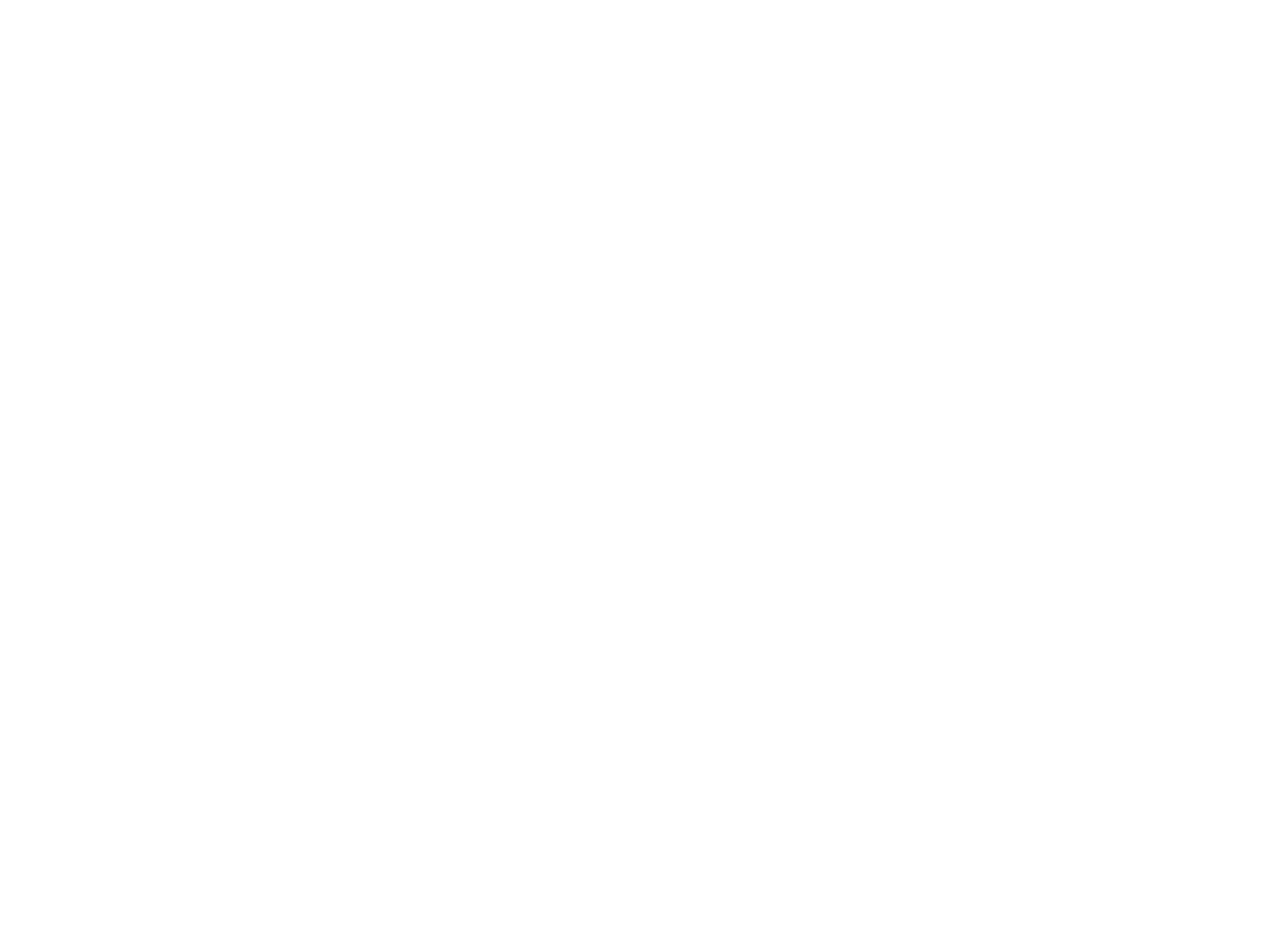
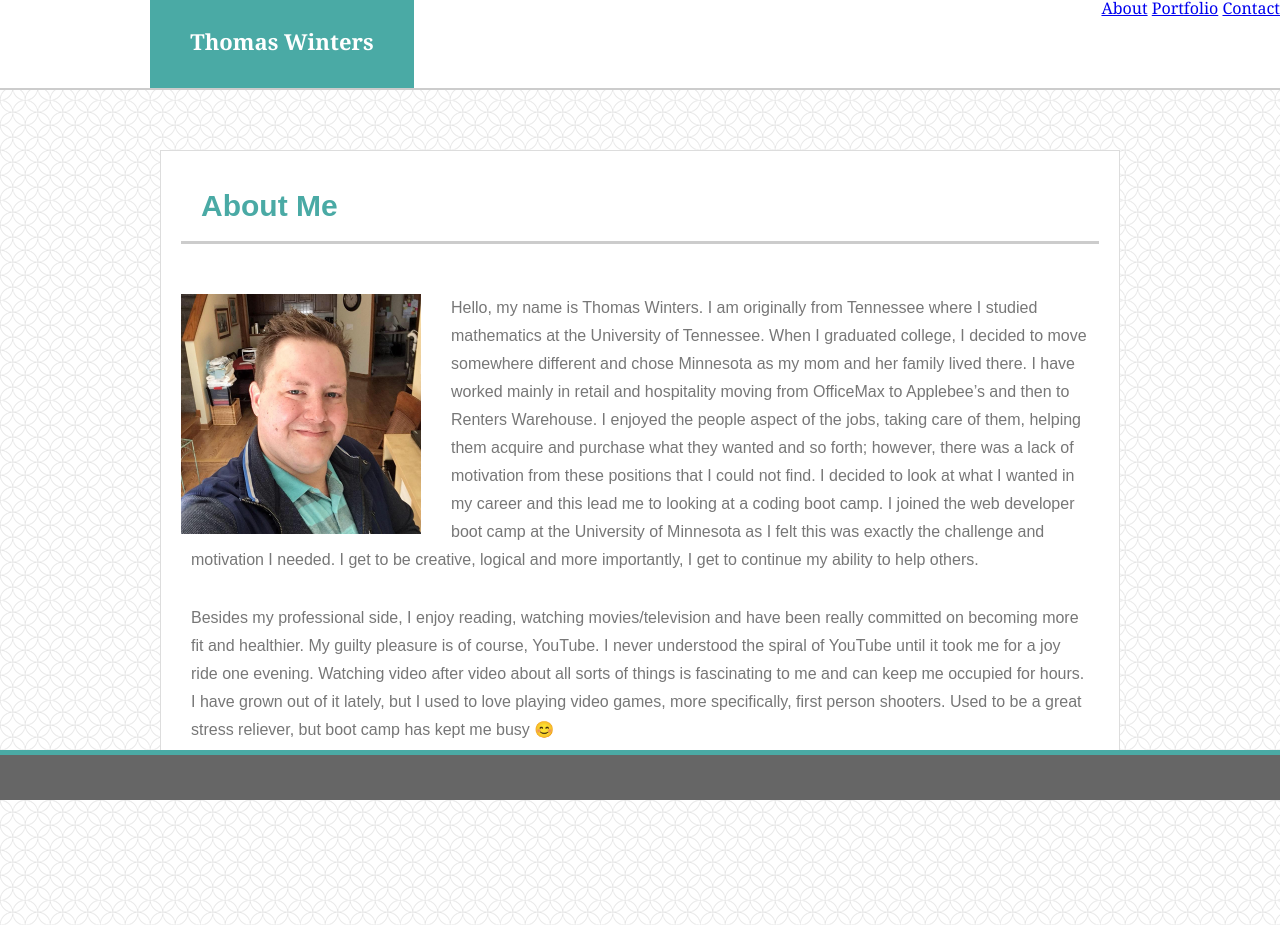
Before and after one commit to thomwint/Basic-Portfolio, a plain HTML site: page index.html in a window 1280 px wide. Before the commit the page ends 800 px from the top, so only its background shows below. Drawn offline with Linux system fonts and the light colour scheme.

Commit message:
index page worked on

```diff
--- a/assets/css/style.css
+++ b/assets/css/style.css
@@ -0,0 +1,81 @@
+*{
+    box-sizing: border-box;
+}
+
+body{
+    margin: 0 auto;
+    width: 960px;
+    color: #777;
+    font-family: Arial, 'Helvetica Neue', Helvetica, sans-serif;
+    background-image: url(../images/spiration-light.png);
+}
+
+.heading{
+    background-color: #fff;
+    border-bottom: 2px #ccc solid;
+    font-family: Georgia, 'Times New Roman', Times, serif;
+    height: 90px;
+    position: fixed;
+    top: 0;
+    left: 0;
+    width: 100%;
+}
+
+nav{
+    float: right;
+}
+
+.container{
+    background-color: #fff;
+    border: 1px #ddd solid;
+    clear: left;
+    margin-bottom: 150px;
+    margin-top: 150px;
+}
+
+h1{
+    background-color: #4aaaa5;
+    width: 12em;
+    height: 4em;
+    color: #fff;
+    text-align: center;
+    padding-top: 30px;
+    font-weight: bold;
+    font-size: 22px;
+    float: left;
+    margin-bottom: 50px;
+    margin-left: 150px;
+}
+
+h2{
+    color: #4aaaa5;
+    font-weight: bold;
+    font-size: 30px;
+    margin: 20px 20px 50px 20px;
+    border-bottom: 3px #ccc solid;
+    padding: 20px;
+}
+
+img{
+    width: 15em;
+    height: 15em;
+    float: left;
+    margin-right: 30px;
+    margin-left: 20px;
+}
+
+p{
+    line-height: 28px;
+    margin: 30px;
+}
+
+footer{
+    background-color: #666;
+    height: 50px;
+    clear: left;
+    border-top: 5px #4aaaa5 solid;
+    position: fixed;
+    bottom: 0;
+    left: 0;
+    width: 100%;
+}
--- a/index.html
+++ b/index.html
@@ -7,6 +7,40 @@
     <link rel="stylesheet" type="text/css" href="assets/css/style.css" />
 </head>
 <body>
+    <!--Top header bar-->
+    <div class="heading">
+    <header>
+        <h1>Thomas Winters</h1>
+    </header>
+
+    <nav>
+        <a href="#">About</a>
+        <a href="#">Portfolio</a>
+        <a href="#">Contact</a>
+    </nav>
+    </div>
+    <!--contect section with img and p-->
+    <div class="container">
+        <h2>About Me</h2>
+
+        <img src="assets/images/thomas_winters.jpg" alt="Thomas Winters" />
+
+        <p>Hello, my name is Thomas Winters. I am originally from Tennessee where I studied mathematics at the University of Tennessee.
+        When I graduated college, I decided to move somewhere different and chose Minnesota as my mom and her family lived there.
+        I have worked mainly in retail and hospitality moving from OfficeMax to Applebee’s and then to Renters Warehouse.
+        I enjoyed the people aspect of the jobs, taking care of them, helping them acquire and purchase what they wanted and so forth;
+        however, there was a lack of motivation from these positions that I could not find. I decided to look at what I wanted in my career
+        and this lead me to looking at a coding boot camp. I joined the web developer boot camp at the University of Minnesota as I felt this
+        was exactly the challenge and motivation I needed. I get to be creative, logical and more importantly, I get to continue my ability
+        to help others.</p>
+        <p>Besides my professional side, I enjoy reading, watching movies/television and have been really committed on becoming more fit and healthier.
+        My guilty pleasure is of course, YouTube. I never understood the spiral of YouTube until it took me for a joy ride one evening. Watching
+        video after video about all sorts of things is fascinating to me and can keep me occupied for hours. I have grown out of it lately, but I
+        used to love playing video games, more specifically, first person shooters. Used to be a great stress reliever, but boot camp has kept me
+        busy 😊</p>
+    </div>
+
+    <footer></footer>
 
 </body>
 </html>
```
Also changed, not shown: assets/images/spiration-light.png (added), assets/images/thomas_winters.jpg (added).
